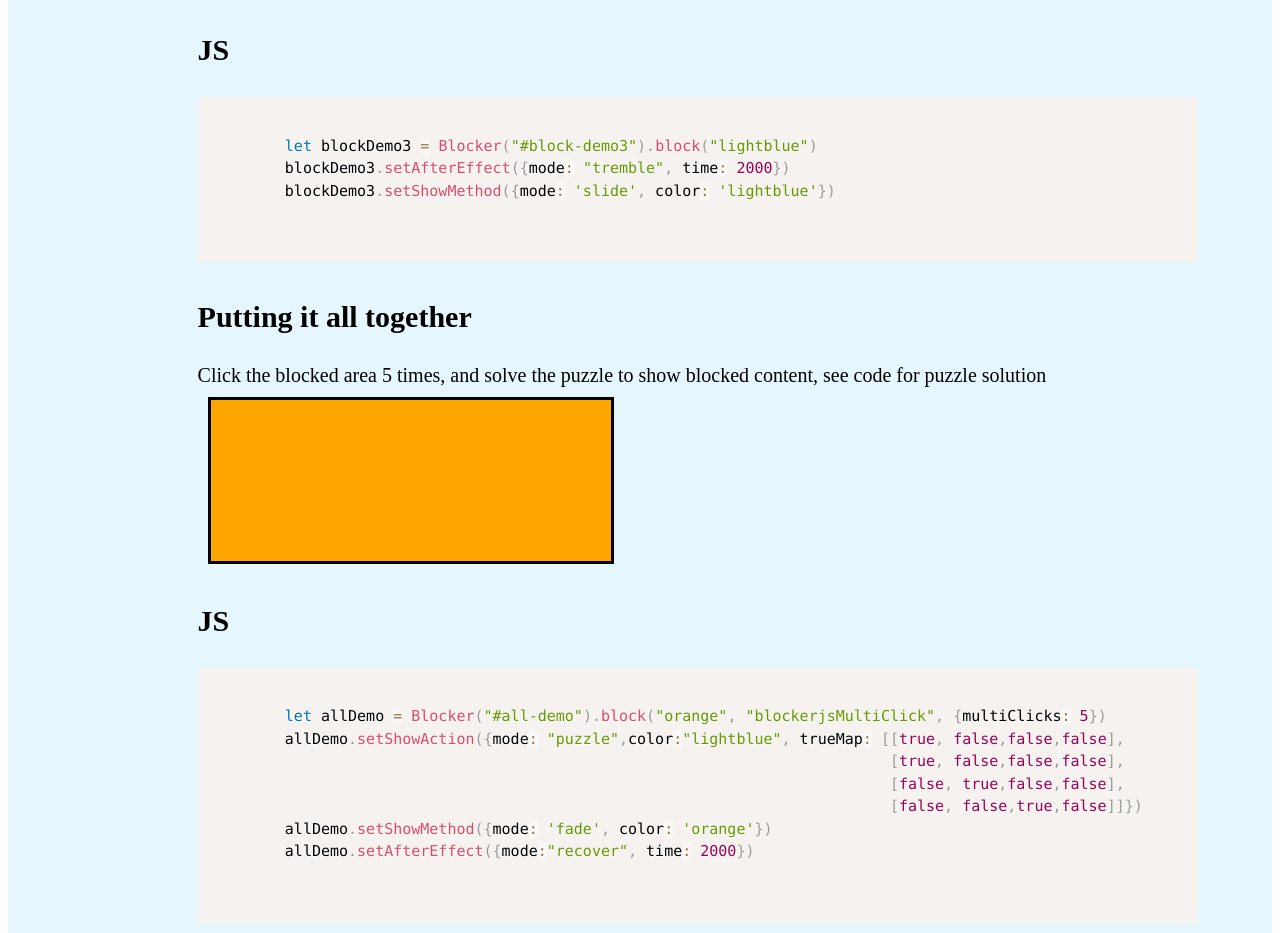
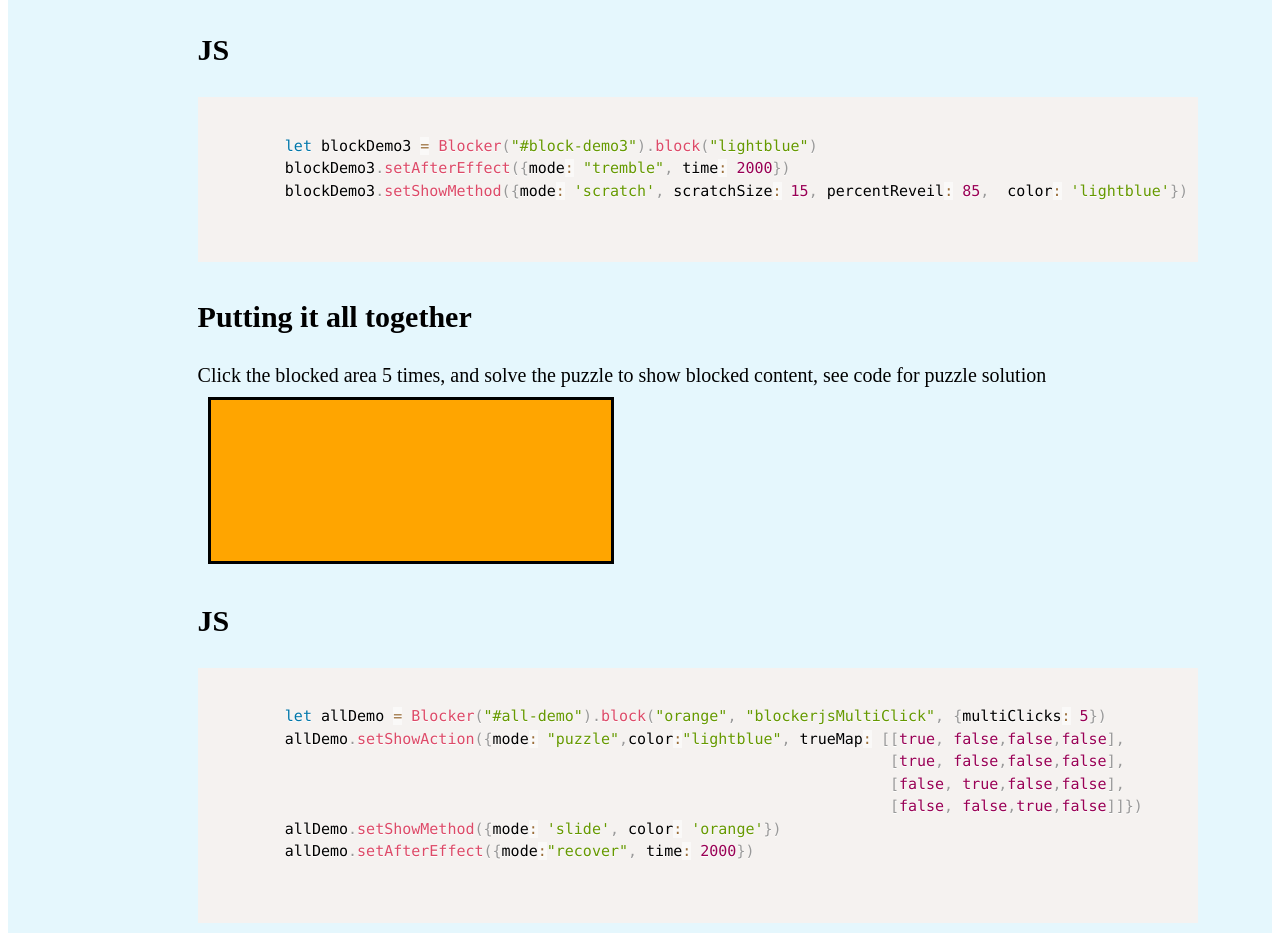
Before and after one commit to jackmao2007/Blocker.js, a website: page pub/examples.html in a window 1280 px wide. Shown: the part 2691-3624 px from the top of the page. Drawn offline with Linux system fonts and the light colour scheme.

Commit message:
change example

```diff
--- a/pub/example.js
+++ b/pub/example.js
@@ -18,7 +18,7 @@ blockDemo2.setShowAction({mode: "password", password:"123123"})
 let blockDemo3 = Blocker("#block-demo3").block("lightblue")
 
 blockDemo3.setAfterEffect({mode: "tremble", time: 2000})
-blockDemo3.setShowMethod({mode: 'slide', color: 'lightblue'})
+blockDemo3.setShowMethod({mode: 'scratch', scratchSize: 15, percentReveil: 85,  color: 'lightblue'})
 
 
 let blurDemo = Blocker("#blur-demo").blur(2, "blockerjsScroll", {scrollTop: 900})
@@ -30,6 +30,6 @@
 [false, true,false,false],
 [false, false,true,false]]})
 
-allDemo.setShowMethod({mode: 'fade', color: 'orange'})
+allDemo.setShowMethod({mode: 'slide', color: 'orange'})
 
 allDemo.setAfterEffect({mode:"recover", time: 2000})
--- a/pub/examples.html
+++ b/pub/examples.html
@@ -137,7 +137,7 @@
       <code class="language-js">
         let blockDemo3 = Blocker("#block-demo3").block("lightblue")
         blockDemo3.setAfterEffect({mode: "tremble", time: 2000})
-        blockDemo3.setShowMethod({mode: 'slide', color: 'lightblue'})
+        blockDemo3.setShowMethod({mode: 'scratch', scratchSize: 15, percentReveil: 85,  color: 'lightblue'})
       </code>
     </pre>
   </div>
@@ -164,7 +164,7 @@
                                                                            [true, false,false,false],
                                                                            [false, true,false,false],
                                                                            [false, false,true,false]]})
-        allDemo.setShowMethod({mode: 'fade', color: 'orange'})
+        allDemo.setShowMethod({mode: 'slide', color: 'orange'})
         allDemo.setAfterEffect({mode:"recover", time: 2000})
       </code>
     </pre>
```
